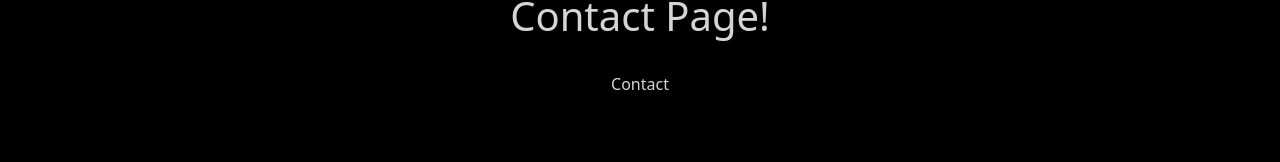
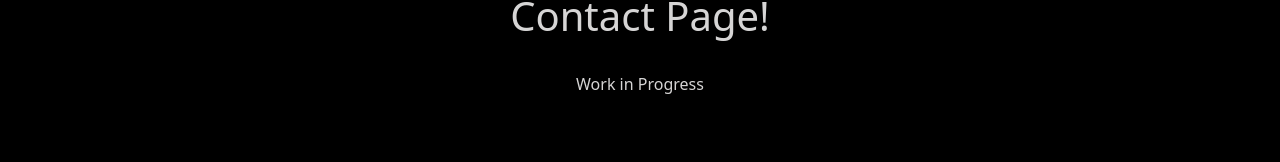
Before and after one commit to Otavie/react-portfolio, a React (Create React App) app: page /contact in a window 1280 px wide. Shown: the part 315-477 px from the top of the page. Built offline with nearby package versions, Linux system fonts and the light colour scheme.

Commit message:
Contact page is work in progress

```diff
--- a/src/components/FooterComponent.jsx
+++ b/src/components/FooterComponent.jsx
@@ -30,7 +30,7 @@ export const FooterComponent = () => {
       </Container>
       <div className="text-center p-3 pb-5">
         <div class="view-resume">
-            <a class="view-resume__link" href="https://drive.google.com/file/d/1m_JSx_2XDnEaePOk4mYuMbje-iZpkcDv/view?usp=share_link"><span class="view">Resume</span></a>
+          <a class="view-resume__link" href="https://drive.google.com/file/d/1uaou6-1UWTr6Hkyk7gE3fAQg1S4Yb0Fu/view?usp=sharing"><span class="view">Resume</span></a>
         </div>
       </div>
     </footer>
--- a/src/pages/ContactPage.jsx
+++ b/src/pages/ContactPage.jsx
@@ -10,7 +10,7 @@ export const ContactPage = () => {
       </div>
       <Container>
           <Row className="justify-content-center">
-              Contact
+              Work in Progress
           </Row>
       </Container>
     </div>
```
